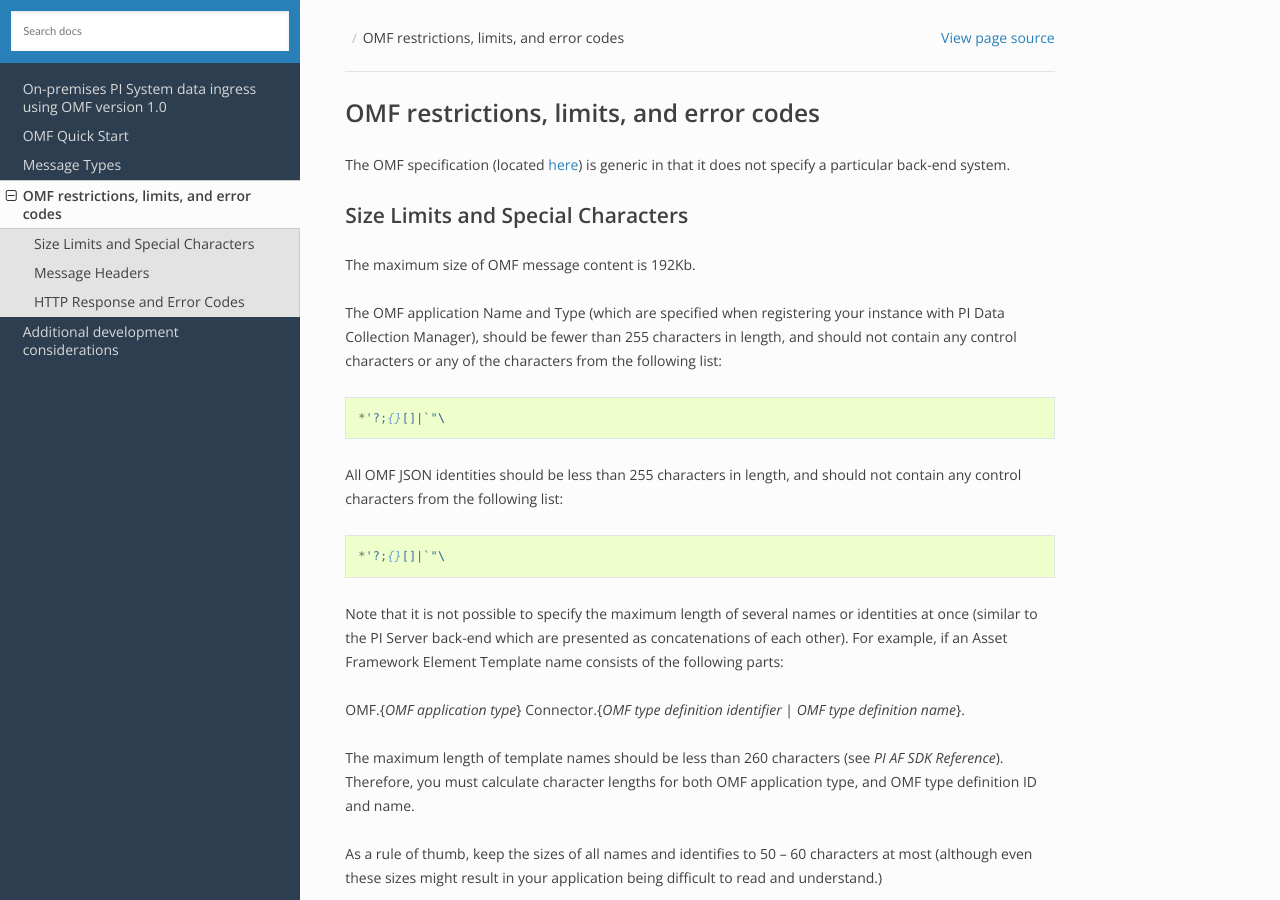
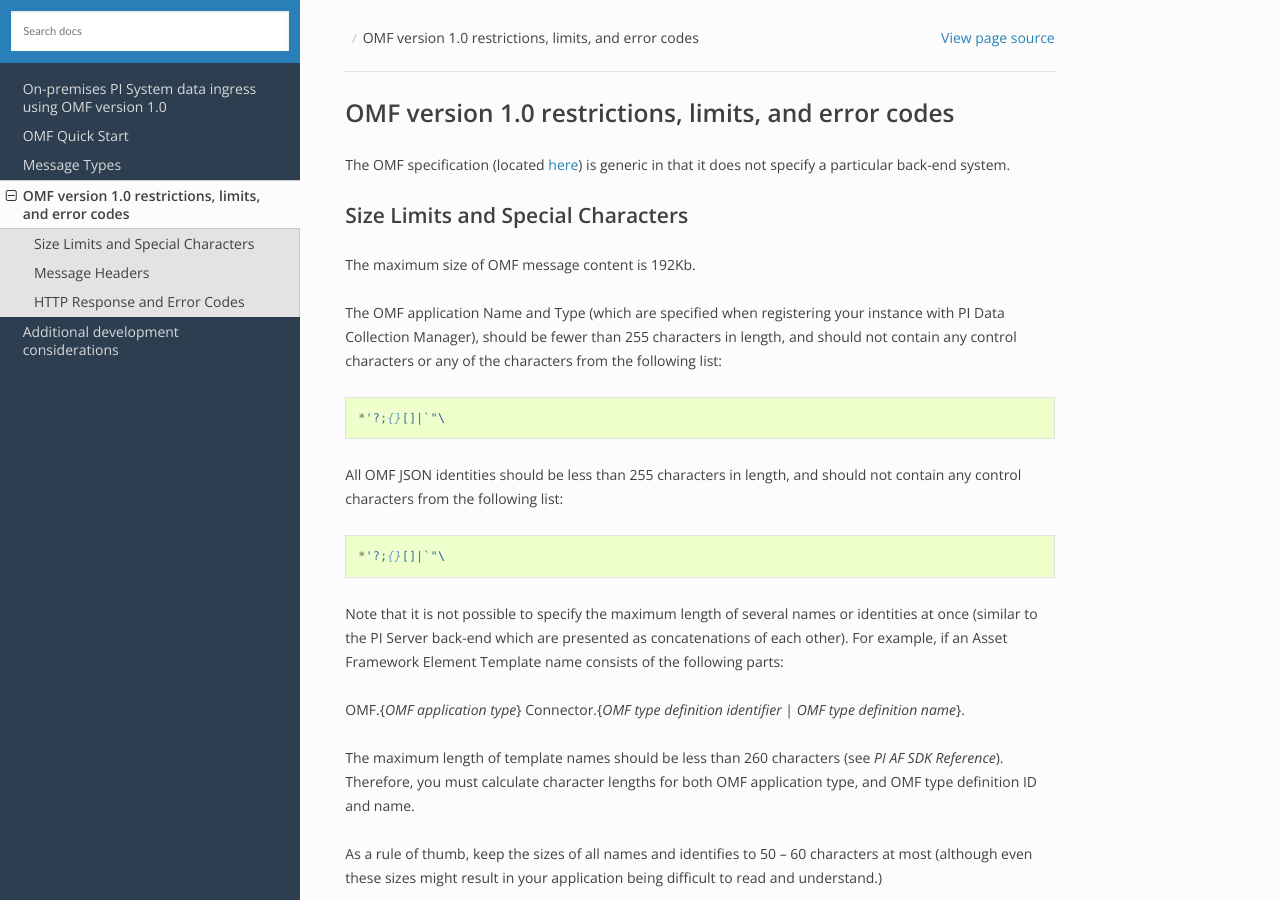
Before and after one commit to osisoft/OMF-Developer-Companion-Guide, a Sphinx documentation site: the page built from docs/OMF-Reference.rst, in a window 1280 px wide and 900 px high. Built offline with Sphinx 7.4.7 and the Read the Docs theme 2.0.0, drawn with Linux system fonts in a browser that asks for light colours.

Commit message:
Update OMF-Reference.rst

```diff
--- a/docs/OMF-Reference.rst
+++ b/docs/OMF-Reference.rst
@@ -1,6 +1,6 @@
 
-OMF restrictions, limits, and error codes
-=========================================
+OMF version 1.0 restrictions, limits, and error codes
+=====================================================
 
 The OMF specification (located `here <http://omf-docs.osisoft.com/en/v1.0/>`_) is generic in that it does not specify a particular back-end system.
 
```
